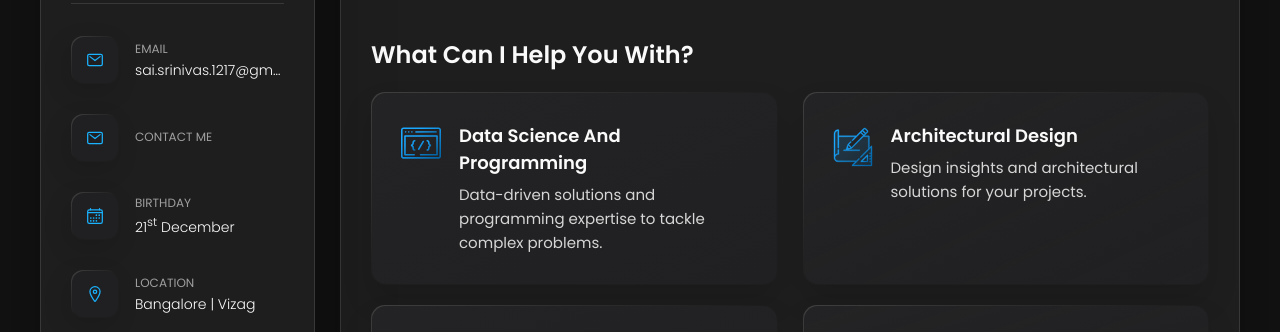
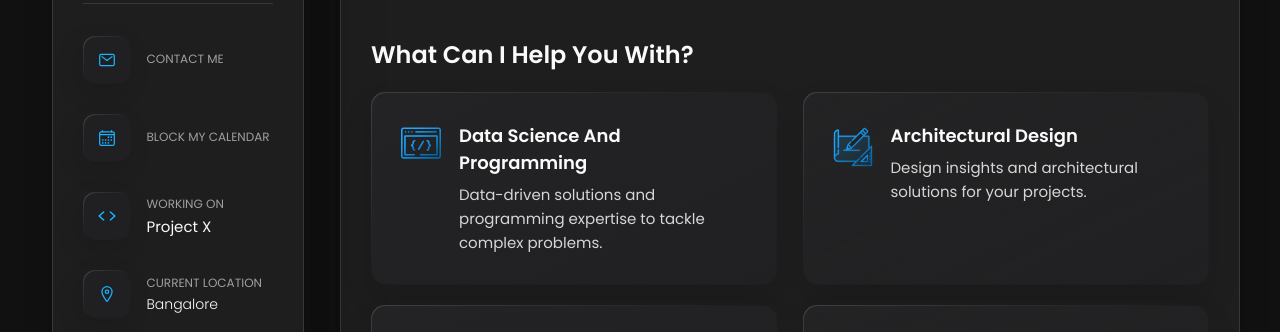
Before and after one commit to s-sai-s/personal-portfolio, a plain HTML site: page index.html in a window 1280 px wide. Shown: the part 404-736 px from the top of the page. Drawn offline with nearby package versions, Linux system fonts and the light colour scheme.

Commit message:
Update with new sidebar elements

```diff
--- a/assets/css/style.css
+++ b/assets/css/style.css
@@ -2132,3 +2132,11 @@ textarea.form-input::-webkit-resizer {
               0 0 10px var(--accent-color),
               0 0 20px var(--accent-25);
 }
+
+.contact-info :is(.contact-description) {
+  color: var(--white-2);
+  font-size: var(--fs-7);
+  white-space: nowrap;
+  overflow: hidden;
+  text-overflow: ellipsis;
+}
--- a/index.html
+++ b/index.html
@@ -71,7 +71,7 @@
 						</div>
 					</li> -->
 
-					<li class="contact-item">
+					<!-- <li class="contact-item">
 						<a href="mailto:sai.srinivas.1217@gmail.com" class="icon-box">
 							<ion-icon name="mail-outline"></ion-icon>
 						</a>
@@ -80,17 +80,7 @@
 							<p class="contact-title">Email</p>
 							<span class="contact-link">sai.srinivas.1217@gmail.com</span>
 						</div>
-					</li>
-
-					<li class="contact-item">
-						<a class="icon-box" style="cursor: pointer;" onclick="navigateToContact()">
-							<ion-icon name="mail-outline"></ion-icon>
-						</a>
-
-						<div class="contact-info">
-							<p class="contact-title">Contact me</p>
-						</div>
-					</li>
+					</li> -->
 
 					<!-- <li class="contact-item">
 						<div class="icon-box">
@@ -104,7 +94,7 @@
 						</div>
 					</li> -->
 
-					<li class="contact-item">
+					<!-- <li class="contact-item">
 
 						<div class="icon-box">
 							<ion-icon name="calendar-outline"></ion-icon>
@@ -116,9 +106,9 @@
 							<time datetime="12-21">21<sup>st</sup> December</time>
 						</div>
 
-					</li>
+					</li> -->
 
-					<li class="contact-item">
+					<!-- <li class="contact-item">
 
 						<div class="icon-box">
 							<ion-icon name="location-outline"></ion-icon>
@@ -130,7 +120,60 @@
 							<address>Bangalore | Vizag</address>
 						</div>
 
+					</li> -->
+
+					<!-- New items -->
+
+					<li class="contact-item">
+						<a class="icon-box" style="cursor: pointer;" onclick="navigateToContact()">
+							<ion-icon name="mail-outline"></ion-icon>
+						</a>
+
+						<div class="contact-info">
+							<p class="contact-title">Contact me</p>
+						</div>
 					</li>
+
+					<li class="contact-item">
+						<!-- simply change div to a and add href to calendly -->
+						<div class="icon-box">
+							<ion-icon name="calendar-outline"></ion-icon>
+						</div>
+
+						<div class="contact-info">
+							<p class="contact-title">Block my calendar</p>
+						</div>
+
+					</li>
+
+					<li class="contact-item">
+						<div class="icon-box">
+							<!-- <ion-icon name="calendar-outline"></ion-icon> -->
+							<ion-icon name="code"></ion-icon>
+						</div>
+
+						<div class="contact-info">
+							<p class="contact-title">Working on</p>
+							<span class="contact-description">Project X</span>
+						</div>
+
+					</li>
+
+					<li class="contact-item">
+
+						<div class="icon-box">
+							<ion-icon name="location-outline"></ion-icon>
+						</div>
+
+						<div class="contact-info">
+							<p class="contact-title">Current Location</p>
+
+							<address>Bangalore</address>
+						</div>
+
+					</li>
+
+
 				</ul>
 
 				<div class="separator"></div>
```
